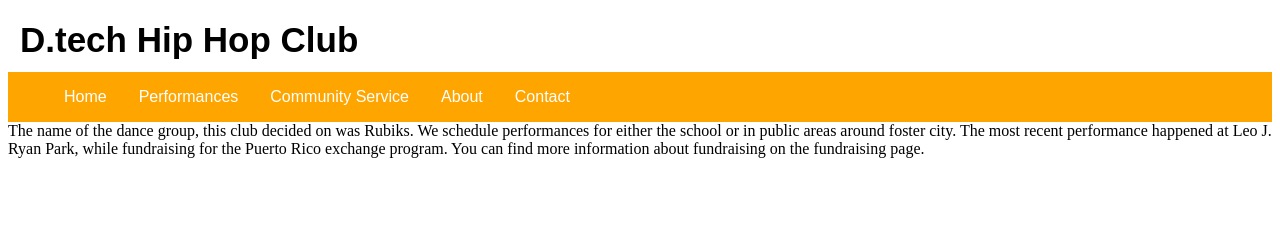
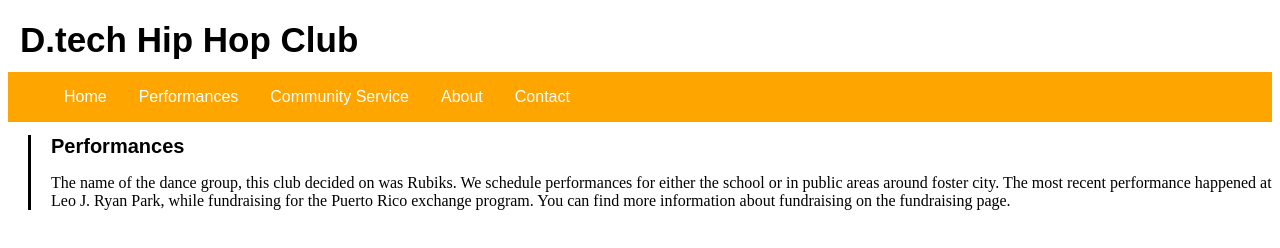
Before and after one commit to Oujirou/Jan2019TeamB, a plain HTML site: page Subpage/performances.html in a window 1280 px wide. Drawn offline with Linux system fonts and the light colour scheme.

Commit message:
smidge of editing

```diff
--- a/Subpage/performances.html
+++ b/Subpage/performances.html
@@ -17,14 +17,19 @@
         <li><a href="about.html">About</a></li>
         <li><a href="contact.html">Contact</a></li>
     </ul>
-    <p1>
-        The name of the dance group, this club decided on was Rubiks.
-        We schedule performances for either the school or in public areas around foster city.
-        The most recent performance happened at Leo J. Ryan Park, while fundraising for the Puerto Rico exchange
-        program.
-        You can find more information about fundraising on the fundraising page.
-    </p1>
-
+    <div class="textbox">
+        <div class="nestedtext">
+            <h1>Performances</h1>
+            <p>
+                The name of the dance group, this club decided on was Rubiks.
+                We schedule performances for either the school or in public areas around foster city.
+                The most recent performance happened at Leo J. Ryan Park, while fundraising for the Puerto Rico
+                exchange
+                program.
+                You can find more information about fundraising on the fundraising page.
+            </p>
+        </div>
+    </div>
 
 
 </body>
```
Also changed, not shown: Subpage/about.html (+0 -4 lines), Subpage/contact.html (+7 -3 lines).
